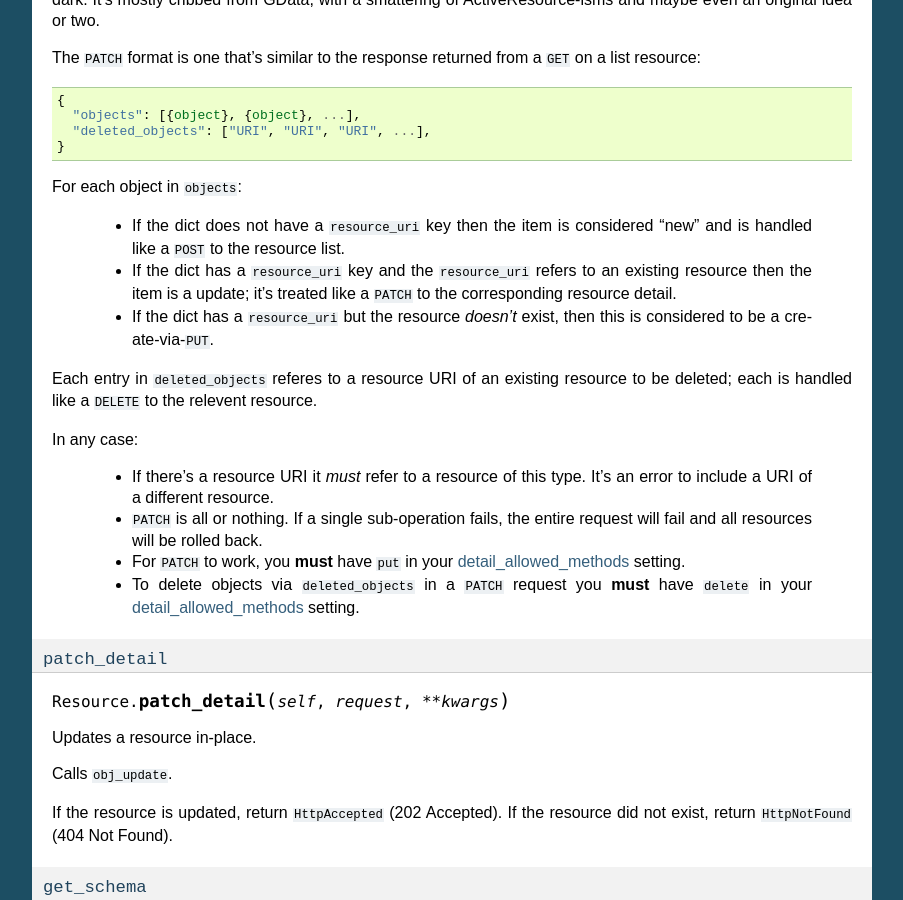
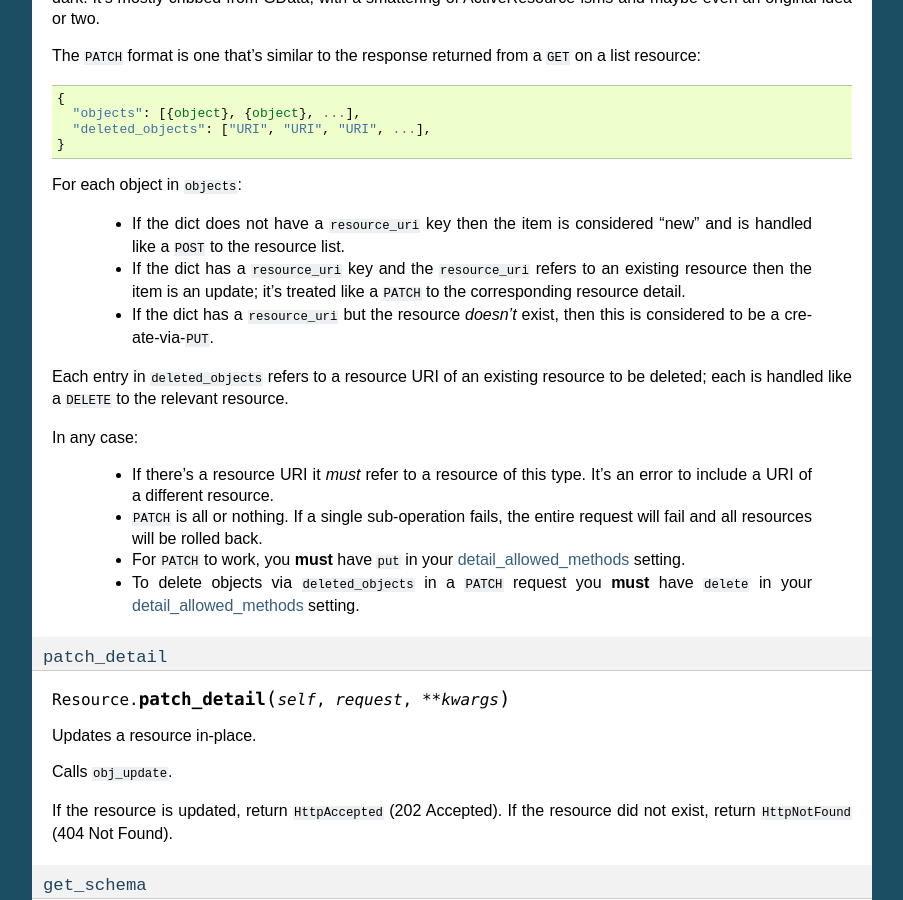
Before and after one commit to django-tastypie/django-tastypie, a Sphinx documentation site: the page built from docs/resources.rst, in a window 1280 px wide and 900 px high, scrolled down 24762 px. Shown: the whole window, without its empty margins (198-1101 px from the left). Built offline with Sphinx 7.4.7, drawn with Linux system fonts in a browser that asks for light colours; pages that are not in the unit, such as notebooks, are missing from menus; some of the changed text lies outside the part shown.

Commit message:
Resource doc fixes

```diff
--- a/docs/resources.rst
+++ b/docs/resources.rst
@@ -710,7 +710,7 @@
 
 If you need to filter things other than ORM resources or wish to apply
 additional constraints (e.g. text filtering using `django-haystack
-<http://haystacksearch.org>` rather than simple database queries) your
+<http://haystacksearch.org/>`_ rather than simple database queries) your
 :class:`~tastypie.resources.Resource` may define a custom
 :meth:`~tastypie.resource.Resource.build_filters` method which allows you to
 filter the queryset before processing a request::
@@ -1520,14 +1520,14 @@
     considered "new" and is handled like a ``POST`` to the resource list.
 
   * If the dict has a ``resource_uri`` key and the ``resource_uri`` refers
-    to an existing resource then the item is a update; it's treated
+    to an existing resource then the item is an update; it's treated
     like a ``PATCH`` to the corresponding resource detail.
 
   * If the dict has a ``resource_uri`` but the resource *doesn't* exist,
     then this is considered to be a create-via-``PUT``.
 
-Each entry in ``deleted_objects`` referes to a resource URI of an existing
-resource to be deleted; each is handled like a ``DELETE`` to the relevent
+Each entry in ``deleted_objects`` refers to a resource URI of an existing
+resource to be deleted; each is handled like a ``DELETE`` to the relevant
 resource.
 
 In any case:
@@ -1629,7 +1629,7 @@
 
 .. method:: ModelResource.check_filtering(self, field_name, filter_type='exact', filter_bits=None)
 
-Given a field name, a optional filter type and an optional list of
+Given a field name, an optional filter type and an optional list of
 additional relations, determine if a field can be filtered on.
 
 If a filter does not meet the needed conditions, it should raise an
```
